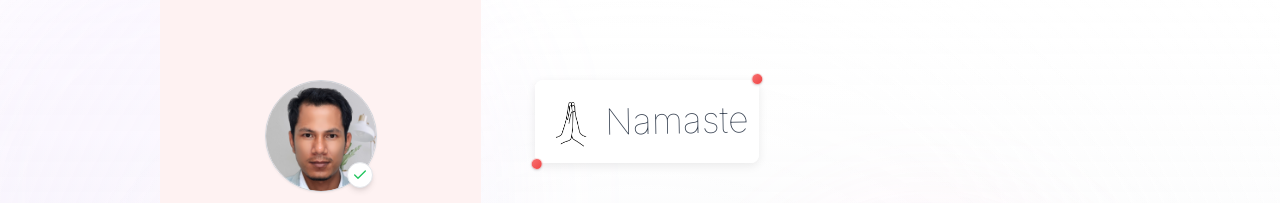
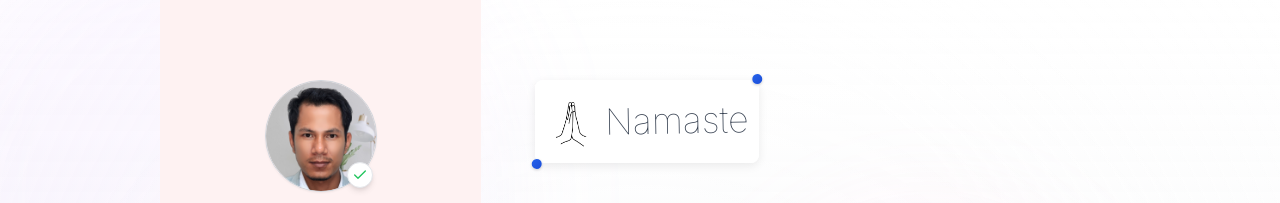
Before and after one commit to pradipchaudhary/portfolio.v3, a Next.js app: page / in a window 1280 px wide. Shown: the top 203 px of the page. Built offline with nearby package versions, Linux system fonts and the light colour scheme.

Commit message:
change themes colour

```diff
--- a/components/sections/about/About.tsx
+++ b/components/sections/about/About.tsx
@@ -4,8 +4,6 @@ import React from "react";
 import Image from "next/image";
 import AnimatedSignature from "@/components/ui/signaturePath";
 import { FaDownload } from "react-icons/fa6";
-import { motion } from "framer-motion";
-import { ArrowRight } from "lucide-react";
 
 
 
@@ -37,8 +35,8 @@ const About = () => {
           </div>
 
           {/* Decorative Pin Effect */}
-          <div className="absolute -top-1 -right-1 w-2.5 h-2.5 bg-gradient-to-br from-red-400 to-red-500 rounded-full shadow-[0_1px_3px_rgba(0,0,0,0.2)] ring-1 ring-red-400/20"></div>
-          <div className="absolute -bottom-1 -left-1 w-2.5 h-2.5 bg-gradient-to-br from-red-400 to-red-500 rounded-full shadow-[0_1px_3px_rgba(0,0,0,0.2)] ring-1 ring-red-400/20"></div>
+          <div className="pin-dot -top-1 -right-1"></div>
+          <div className="pin-dot -bottom-1 -left-1"></div>
         </div>
 
         {/* Developer Intro */}
--- a/styles/globals.css
+++ b/styles/globals.css
@@ -12,11 +12,11 @@
     --background: #fdfdfd;
     --foreground: #0f0f0f;
     --text: #555555;
-    --accent: #fee2e2;
+    --accent: #2563eb;
     /* Tailwind bg-red-100 */
-    --accent-strong: #ef4444;
+    --accent-strong: #1d4ed8;
     /* Tailwind red-500 for hover */
-    --accent-hover: #dc2626;
+    --accent-hover: #1d4ed8;
     /* Tailwind red-600 for deeper hover */
     --border: #e5e5e5;
     --radius: 0.75rem;
@@ -29,10 +29,11 @@
         --background: #0f0f0f;
         --foreground: #f9f9f9;
         --text: #bdbdbd;
-        --accent: #7f1d1d;
+        --accent: #2563eb;
         /* dark red-900 */
-        --accent-strong: #ef4444;
-        --accent-hover: #f87171;
+        --accent-strong: #1d4ed8;
+        /* Tailwind red-500 for hover */
+        --accent-hover: #1d4ed8;
         --border: #222;
     }
 }
@@ -122,12 +123,12 @@ textarea {
 }
 
 ::-webkit-scrollbar-thumb {
-    background-color: rgba(239, 68, 68, 0.3);
+    background-color: rgba(71, 68, 239, 0.3);
     border-radius: 10px;
 }
 
 ::-webkit-scrollbar-thumb:hover {
-    background-color: rgba(239, 68, 68, 0.5);
+    background-color: rgba(68, 79, 239, 0.5);
 }
 
 /* === Accent Background Utility === */
@@ -138,3 +139,10 @@ textarea {
 .text-accent {
     color: var(--accent-strong);
 }
+
+.pin-dot {
+    @apply absolute w-2.5 h-2.5 rounded-full ring-1;
+    background: linear-gradient(135deg, var(--accent), var(--accent-strong));
+    box-shadow: 0 1px 3px rgba(0, 0, 0, 0.2);
+    ring-color: var(--accent);
+}
```
